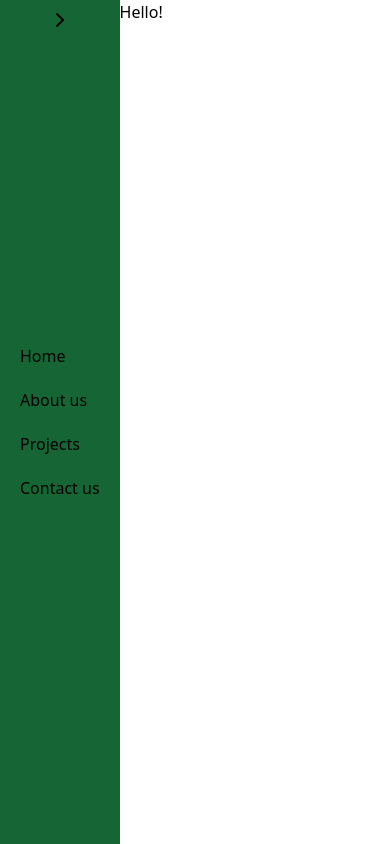
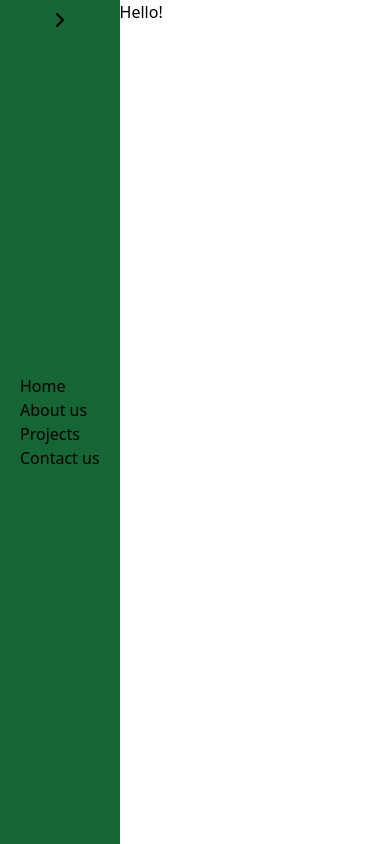
Before and after one commit to ramirez-trees/ramirez-tree-service, a Next.js app: page / in a window 390 px wide. Both pictures are taken after a click on the button 20 px from the left and 20 px from the top of the page. Built offline with nearby package versions, Linux system fonts and the light colour scheme.

Commit message:
removed commented out code

```diff
--- a/src/app/layout.tsx
+++ b/src/app/layout.tsx
@@ -25,7 +25,7 @@ export default function RootLayout({
       <html lang="en">
         <body className={`font-sans ${inter.variable}`}>
           <div className="flex h-full">
-            <div className="">
+            <div className="z-50">
               <Navbar />
             </div>
             <div className="">{children}</div>
--- a/src/components/NavBar.tsx
+++ b/src/components/NavBar.tsx
@@ -17,9 +17,8 @@ export default function NavBar() {
       <Button onClick={toggleMenu} className="absolute top-0 block md:hidden">
         <ChevronRight />
       </Button>
-      {/* {isMenuOpen ? "Close Menu" : "Open Menu"} */}
       <ul
-        className={`flex flex-col gap-5 md:flex-col md:items-center ${isMenuOpen ? "block" : "hidden md:block"}`}
+        className={`flex flex-col md:flex-col md:items-center ${isMenuOpen ? "block" : "hidden md:block"}`}
       >
         <li>Home</li>
         <li>About us</li>
```
